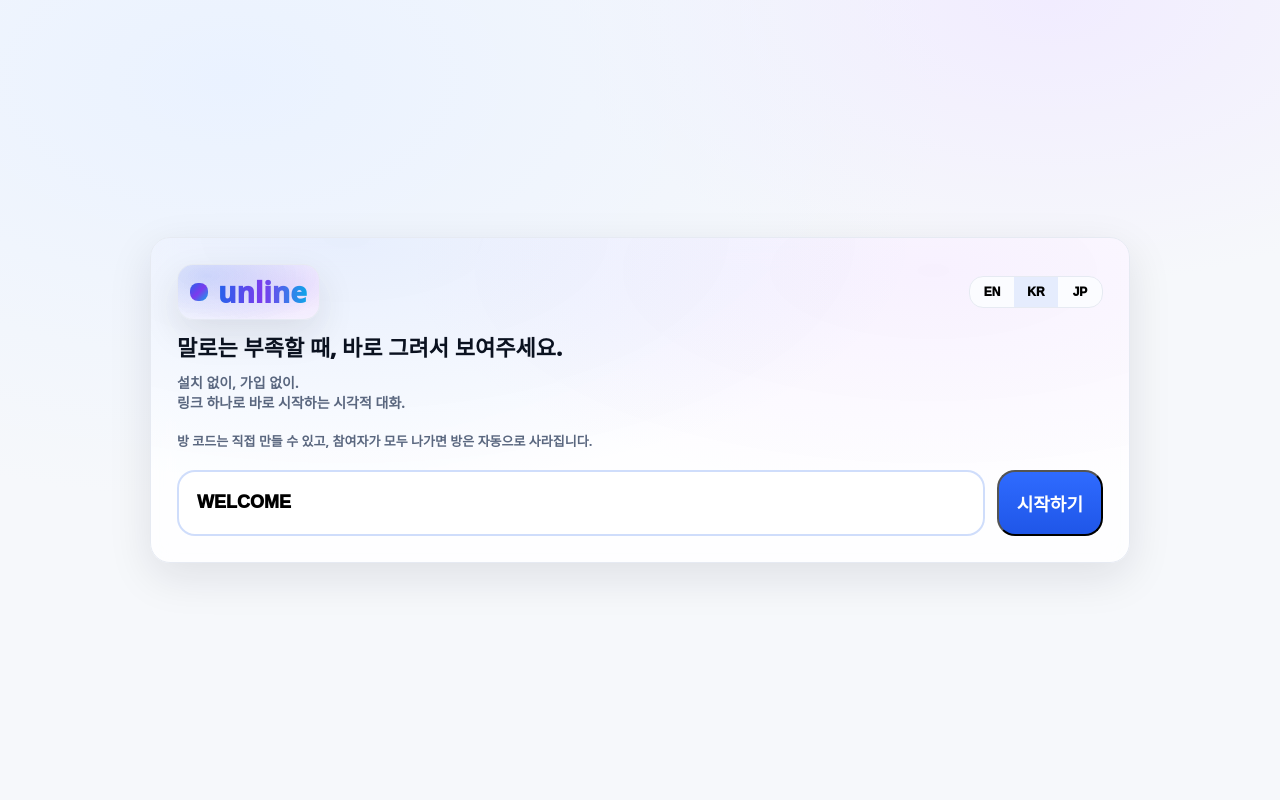
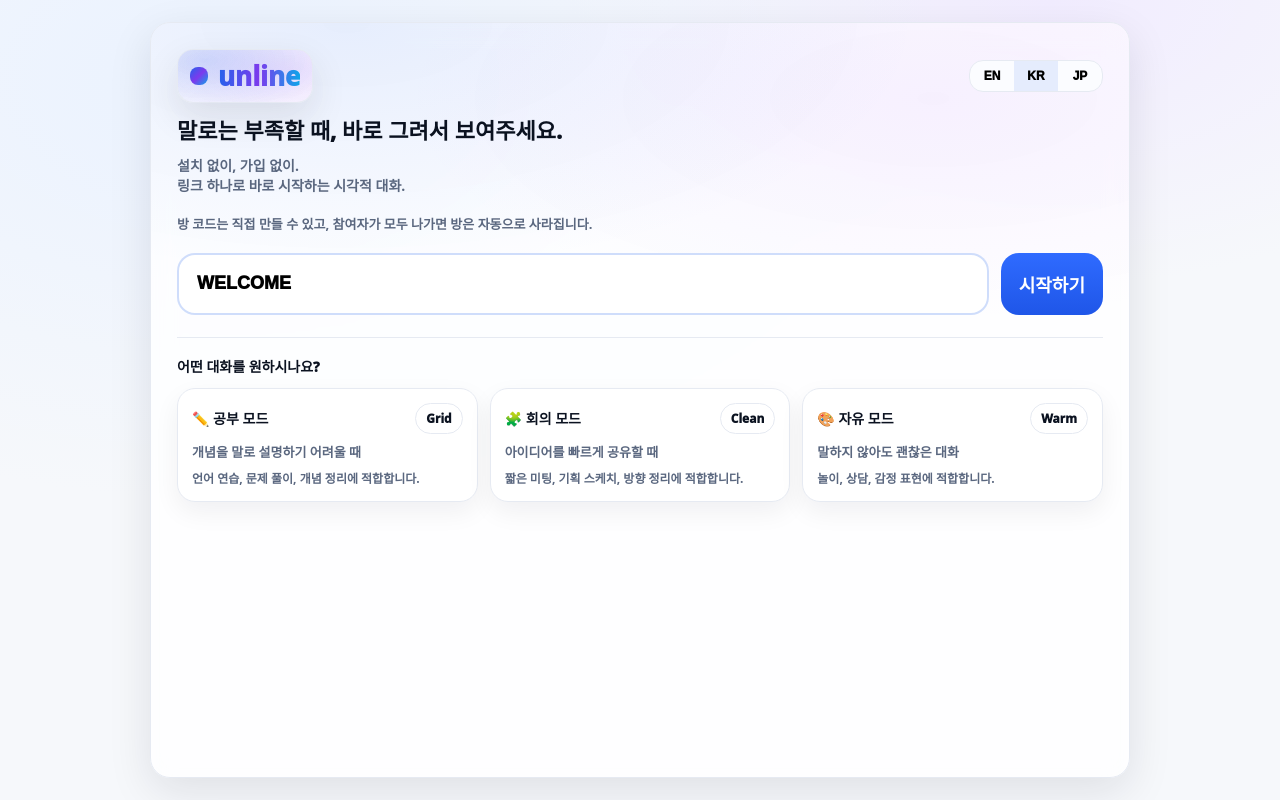
Before and after one commit to soycyj/unline, a website: page public/index.html in a window 1280 px wide. Drawn offline with Linux system fonts and the light colour scheme.

Commit message:
Update index.html

```diff
--- a/public/index.html
+++ b/public/index.html
@@ -4,6 +4,7 @@
   <meta charset="utf-8" />
   <meta name="viewport" content="width=device-width,initial-scale=1,viewport-fit=cover" />
   <title>unline</title>
+
   <style>
     :root{
       --bg:#f6f8fb;
@@ -12,7 +13,7 @@
       --text:#0b1220;
       --muted:#5a677f;
       --btn:#2563eb;
-      --shadow: 0 14px 44px rgba(15,23,42,0.10);
+      --shadow:0 14px 44px rgba(15,23,42,0.10);
       --radius:20px;
     }
     *{box-sizing:border-box}
@@ -27,11 +28,13 @@
       color:var(--text);
       font-family:system-ui,-apple-system,Segoe UI,Roboto;
       display:flex;
-      align-items:center;
       justify-content:center;
       padding:22px;
     }
 
+    /* =====================
+       SHELL
+       ===================== */
     .shell{
       width:min(980px,100%);
       background:
@@ -45,6 +48,9 @@
       backdrop-filter: blur(12px);
     }
 
+    /* =====================
+       BRAND
+       ===================== */
     .brand{display:flex;flex-direction:column;gap:10px;margin-bottom:18px}
     .brandTop{display:flex;align-items:center;justify-content:space-between;gap:12px}
 
@@ -65,8 +71,10 @@
     }
     .logoText{
       background:linear-gradient(90deg,#2563eb,#7c3aed,#0ea5e9);
-      -webkit-background-clip:text;background-clip:text;color:transparent;
-      font-size:28px;
+      -webkit-background-clip:text;
+      background-clip:text;
+      color:transparent;
+      font-size:26px;
     }
 
     .langSwitch{
@@ -82,6 +90,7 @@
     .hero{font-size:22px;font-weight:950}
     .sub{color:var(--muted);font-size:14px;font-weight:800;white-space:pre-line}
 
+    /* 강조 문구 */
     .notice{
       margin-top:10px;
       font-size:13px;
@@ -90,36 +99,65 @@
       line-height:1.5;
     }
 
+    /* =====================
+       ENTRY
+       ===================== */
     .entry{margin-top:18px;display:flex;gap:12px;flex-wrap:wrap}
     .roomInput{
-      flex:1;padding:18px;border-radius:18px;border:2px solid rgba(37,99,235,.22);
+      flex:1;padding:18px;border-radius:18px;
+      border:2px solid rgba(37,99,235,.22);
       font-size:18px;font-weight:950;
     }
     .btn{
       padding:18px;border-radius:18px;
       background:linear-gradient(180deg,#2f6bff,#1f56e8);
       color:#fff;font-size:18px;font-weight:950;
+      border:none;
     }
 
-    @media (max-width:768px){
-      body{align-items:flex-start;padding-top:92px}
-      .brandTop{display:none}
-      .shell{padding-top:18px}
-      .mHeader{display:flex}
+    /* =====================
+       MODES
+       ===================== */
+    .modes{margin-top:22px;border-top:1px solid var(--line);padding-top:18px}
+    .modesTitle{font-size:14px;font-weight:950;margin-bottom:12px}
+
+    .cards{display:grid;grid-template-columns:repeat(3,1fr);gap:12px}
+    .card{
+      background:#fff;border:1px solid var(--line);
+      border-radius:18px;padding:14px;
+      box-shadow:0 10px 26px rgba(15,23,42,0.06);
     }
 
-    .mHeader{
-      display:none;position:fixed;top:0;left:0;right:0;
-      padding:10px 12px;justify-content:space-between;
-      background:rgba(255,255,255,.82);
-      backdrop-filter:blur(10px);
-      z-index:9999;
+    .cardTop{display:flex;justify-content:space-between;align-items:center;margin-bottom:8px}
+    .cardName{font-weight:950;font-size:14px}
+    .chip{font-size:12px;font-weight:950;padding:6px 10px;border-radius:999px;border:1px solid var(--line)}
+    .cardLine{font-size:13px;font-weight:900;color:var(--muted)}
+    .cardDesc{font-size:12px;font-weight:800;color:var(--muted);margin-top:8px}
+
+    /* =====================
+       MOBILE
+       ===================== */
+    .mHeader{display:none}
+
+    @media (max-width:768px){
+      body{padding-top:92px}
+      .brandTop{display:none}
+      .mHeader{
+        position:fixed;top:0;left:0;right:0;
+        display:flex;justify-content:space-between;
+        padding:10px 12px;
+        background:rgba(255,255,255,.82);
+        backdrop-filter:blur(10px);
+        z-index:9999;
+      }
+      .cards{grid-template-columns:1fr}
     }
   </style>
 </head>
+
 <body>
 
-<!-- Mobile header -->
+<!-- MOBILE HEADER -->
 <div class="mHeader">
   <div class="logo">
     <span class="logoMark"></span>
@@ -148,14 +186,37 @@
 
     <div class="hero" id="heroText"></div>
     <div class="sub" id="subText"></div>
-
-    <!-- 강조 문구 -->
     <div class="notice" id="noticeText"></div>
   </div>
 
   <div class="entry">
     <input id="room" class="roomInput" value="WELCOME" />
     <button id="start" class="btn"></button>
+  </div>
+
+  <!-- MODES -->
+  <div class="modes">
+    <div class="modesTitle" id="modesTitleText"></div>
+
+    <div class="cards">
+      <div class="card">
+        <div class="cardTop"><div class="cardName" id="studyName"></div><div class="chip">Grid</div></div>
+        <div class="cardLine" id="studyLine"></div>
+        <div class="cardDesc" id="studyDesc"></div>
+      </div>
+
+      <div class="card">
+        <div class="cardTop"><div class="cardName" id="meetingName"></div><div class="chip">Clean</div></div>
+        <div class="cardLine" id="meetingLine"></div>
+        <div class="cardDesc" id="meetingDesc"></div>
+      </div>
+
+      <div class="card">
+        <div class="cardTop"><div class="cardName" id="freeName"></div><div class="chip">Warm</div></div>
+        <div class="cardLine" id="freeLine"></div>
+        <div class="cardDesc" id="freeDesc"></div>
+      </div>
+    </div>
   </div>
 </div>
 
@@ -165,32 +226,76 @@ const I18N={
     hero:"When words fall short, draw it.",
     sub:"No install, no sign up.\nStart a visual conversation instantly.",
     notice:"Create your own room code.\nWhen everyone leaves, the room disappears automatically.",
-    start:"Start"
+    start:"Start",
+    modes:"What kind of conversation do you want?",
+    study:"✏️ Study Mode",
+    studyLine:"For concepts that are hard to explain with words",
+    studyDesc:"Best for language practice, problem solving, and concept notes.",
+    meeting:"🧩 Meeting Mode",
+    meetingLine:"For fast idea sharing",
+    meetingDesc:"Best for short meetings, planning sketches, and alignment.",
+    free:"🎨 Free Mode",
+    freeLine:"A conversation that needs no words",
+    freeDesc:"Best for play, reflection, and emotional expression."
   },
   ko:{
     hero:"말로는 부족할 때, 바로 그려서 보여주세요.",
     sub:"설치 없이, 가입 없이.\n링크 하나로 바로 시작하는 시각적 대화.",
     notice:"방 코드는 직접 만들 수 있고,\n참여자가 모두 나가면 방은 자동으로 사라집니다.",
-    start:"시작하기"
+    start:"시작하기",
+    modes:"어떤 대화를 원하시나요?",
+    study:"✏️ 공부 모드",
+    studyLine:"개념을 말로 설명하기 어려울 때",
+    studyDesc:"언어 연습, 문제 풀이, 개념 정리에 적합합니다.",
+    meeting:"🧩 회의 모드",
+    meetingLine:"아이디어를 빠르게 공유할 때",
+    meetingDesc:"짧은 미팅, 기획 스케치, 방향 정리에 적합합니다.",
+    free:"🎨 자유 모드",
+    freeLine:"말하지 않아도 괜찮은 대화",
+    freeDesc:"놀이, 상담, 감정 표현에 적합합니다."
   },
   ja:{
     hero:"言葉で足りないとき、描いて伝えてください。",
     sub:"インストール不要、登録不要。\nリンク一つで始まるビジュアル会話。",
     notice:"ルームコードは自由に作れます。\n全員が退出すると、ルームは自動的に消えます。",
-    start:"開始"
+    start:"開始",
+    modes:"どんな会話をしますか？",
+    study:"✏️ 学習モード",
+    studyLine:"言葉で説明しにくい概念のために",
+    studyDesc:"言語練習、問題解決、要点整理に最適です。",
+    meeting:"🧩 会議モード",
+    meetingLine:"アイデアを素早く共有するために",
+    meetingDesc:"短いミーティング、企画スケッチ、方向性確認に最適です。",
+    free:"🎨 フリーモード",
+    freeLine:"言葉がなくても成立する会話",
+    freeDesc:"遊び、内省、感情表現に最適です。"
   }
 };
 
-function applyLang(lang){
-  const t=I18N[lang];
+function applyLang(l){
+  const t=I18N[l];
   heroText.textContent=t.hero;
   subText.textContent=t.sub;
   noticeText.textContent=t.notice;
   start.textContent=t.start;
+  modesTitleText.textContent=t.modes;
+
+  studyName.textContent=t.study;
+  studyLine.textContent=t.studyLine;
+  studyDesc.textContent=t.studyDesc;
+
+  meetingName.textContent=t.meeting;
+  meetingLine.textContent=t.meetingLine;
+  meetingDesc.textContent=t.meetingDesc;
+
+  freeName.textContent=t.free;
+  freeLine.textContent=t.freeLine;
+  freeDesc.textContent=t.freeDesc;
+
   document.querySelectorAll(".langBtn").forEach(b=>{
-    b.classList.toggle("isActive",b.dataset.lang===lang);
+    b.classList.toggle("isActive",b.dataset.lang===l);
   });
-  localStorage.setItem("unline_lang",lang);
+  localStorage.setItem("unline_lang",l);
 }
 
 document.querySelectorAll(".langBtn").forEach(b=>{
```
